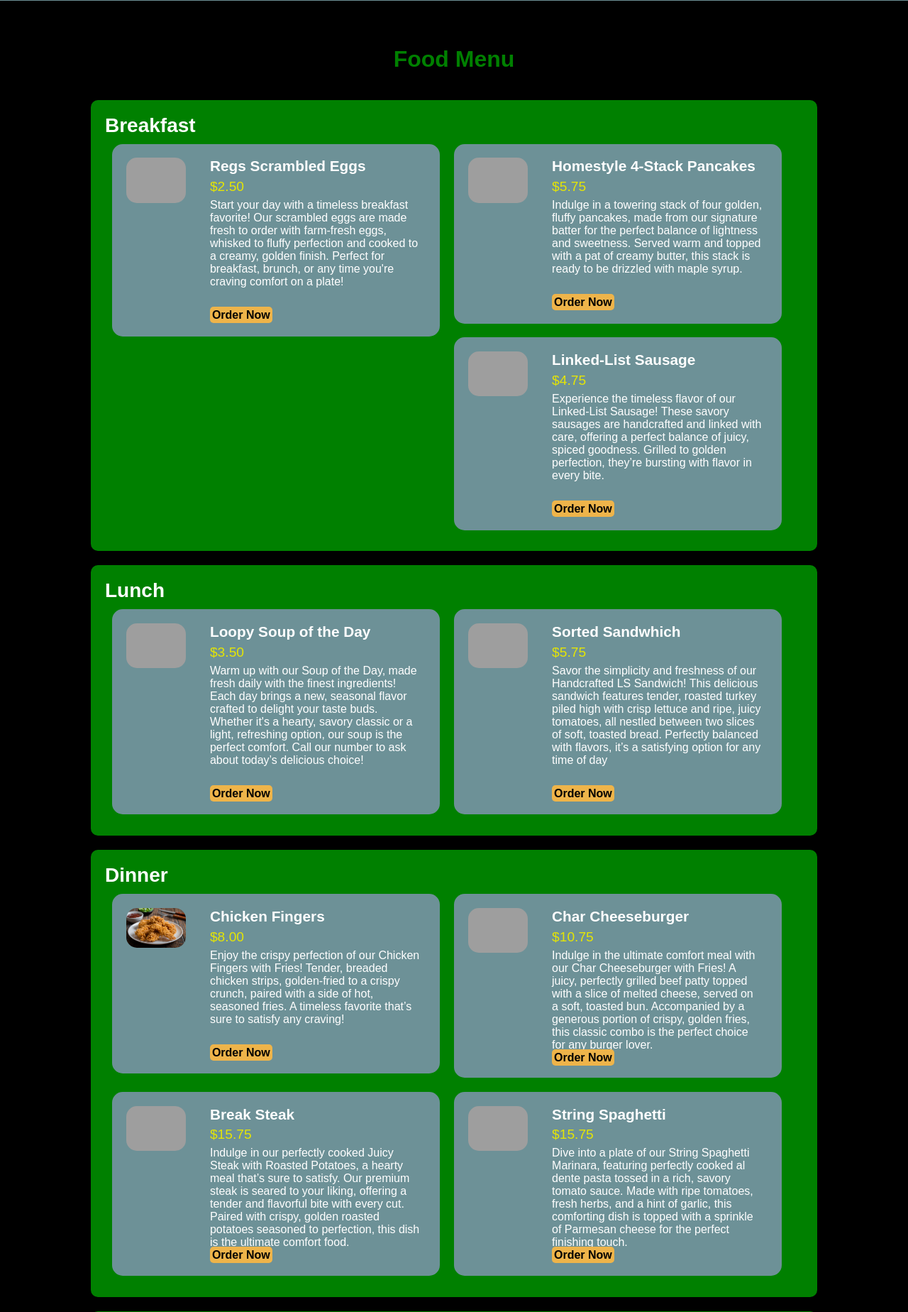
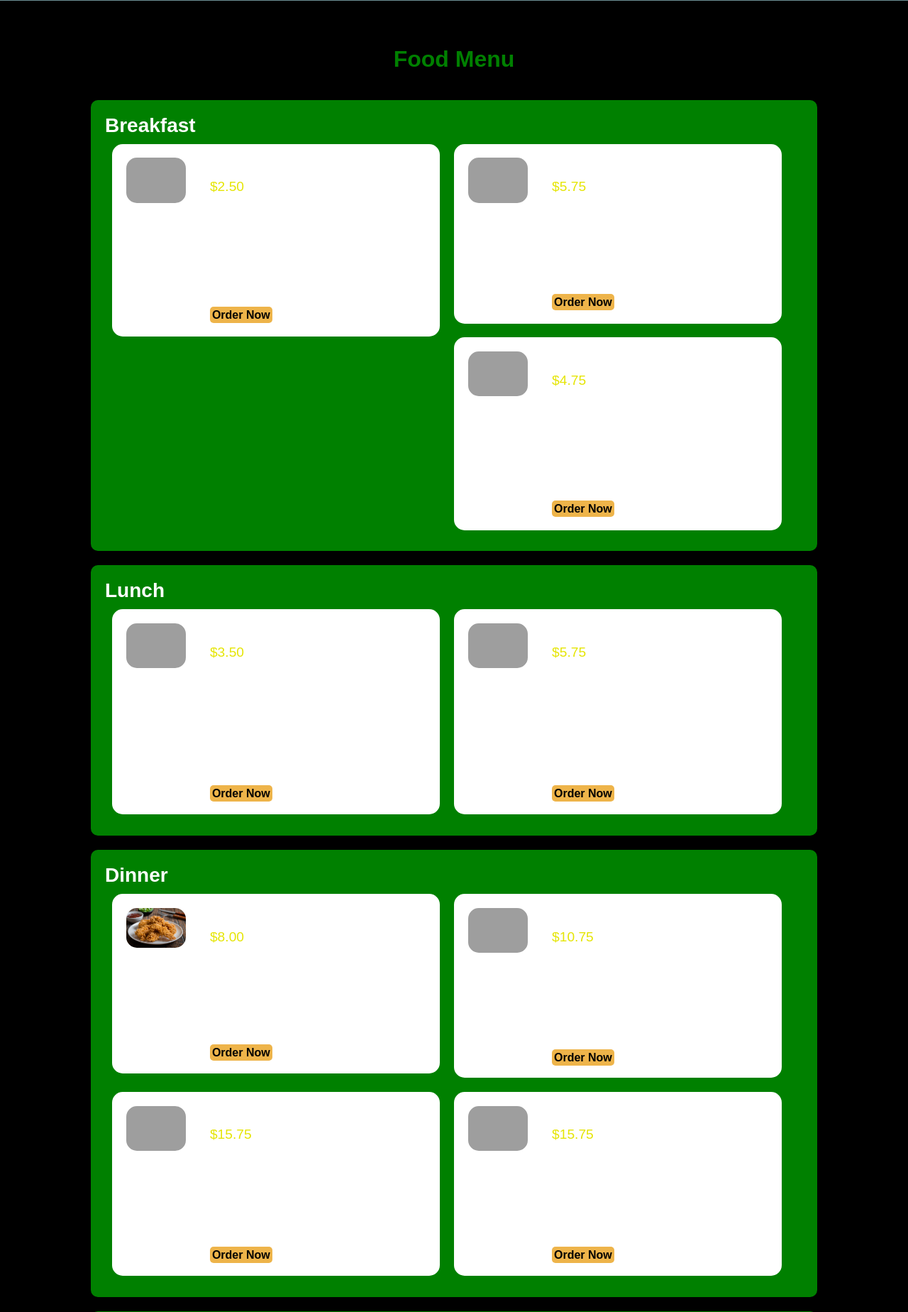
Before and after one commit to ShellYanez/MadeToOrder.github.io, a PHP site: page /menu.html in a window 1280 px wide. Shown: the part 374-2222 px from the top of the page at 71% size. Run offline with PHP 8.4, Linux system fonts and the light colour scheme; grey boxes are pictures that could not be loaded.

Commit message:
Update style.css

```diff
--- a/style.css
+++ b/style.css
@@ -171,7 +171,7 @@ body {
     margin: 1%;
     padding: 2%;
     float: left;
-    background-color: #6D9197;
+    background-color: white;
     border-radius: 15px;
 }
 
```
